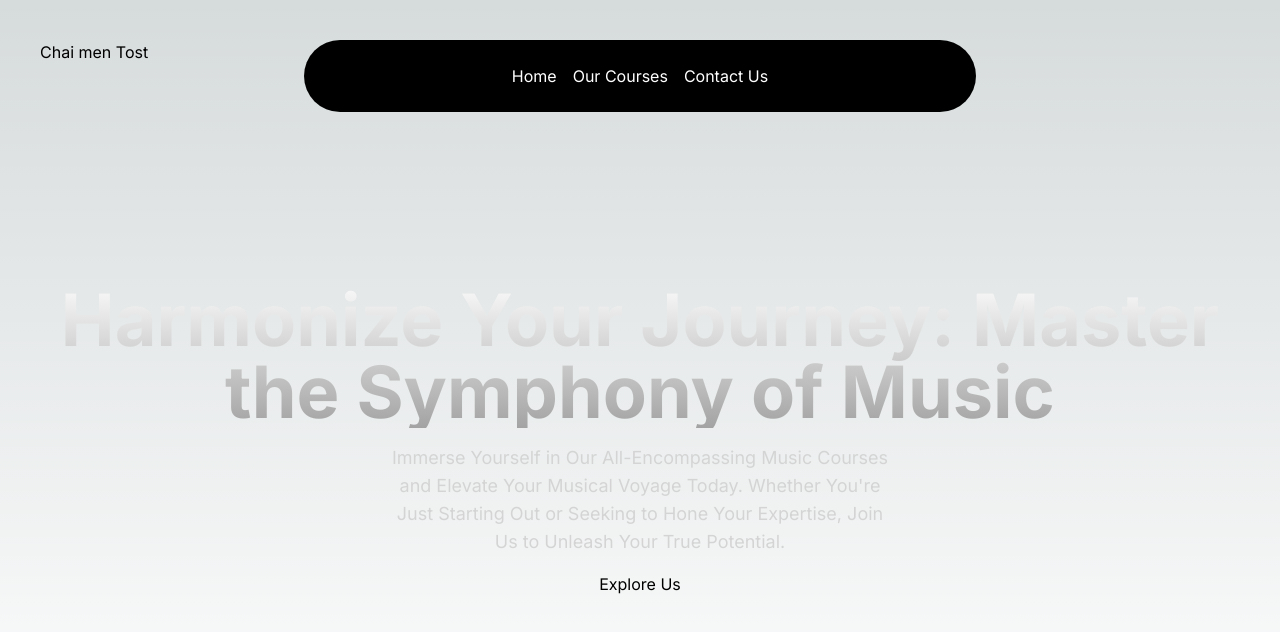
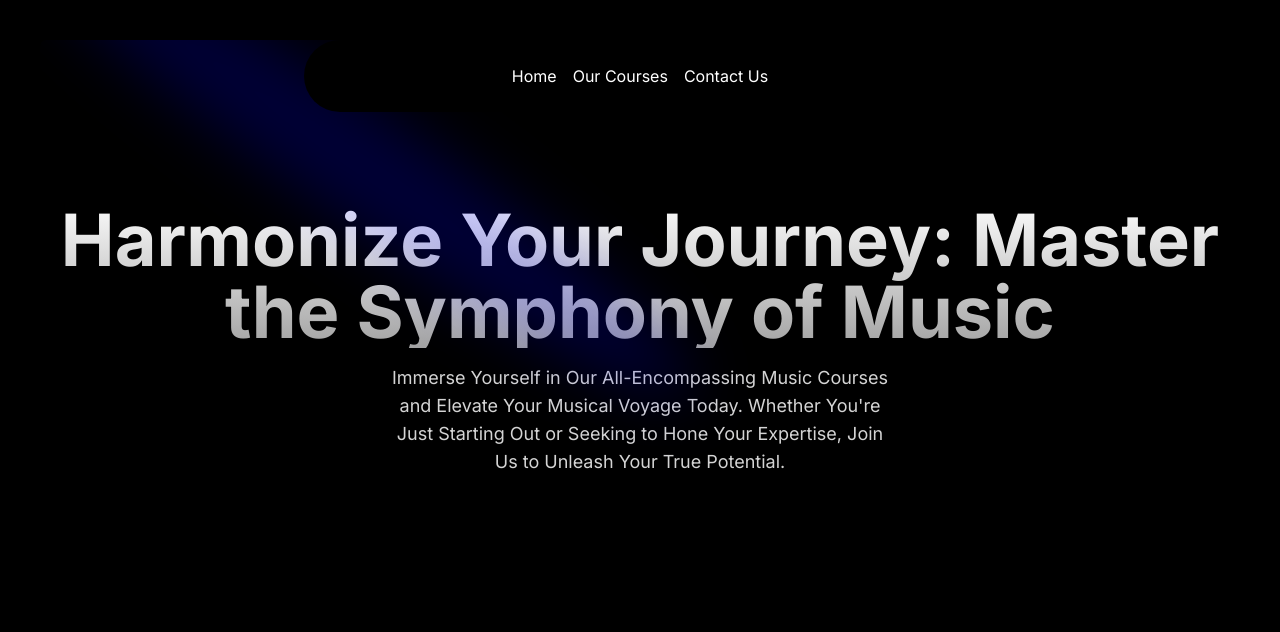
Before and after one commit to DasPriYam714/RhythmNest, a Next.js app: page / in a window 1280 px wide. Shown: the top 632 px of the page. Built offline with nearby package versions, Linux system fonts and the light colour scheme.

Commit message:
add spotlight

```diff
--- a/src/app/globals.css
+++ b/src/app/globals.css
@@ -1,33 +1,3 @@
 @tailwind base;
 @tailwind components;
 @tailwind utilities;
-
-:root {
-  --foreground-rgb: 0, 0, 0;
-  --background-start-rgb: 214, 219, 220;
-  --background-end-rgb: 255, 255, 255;
-}
-
-@media (prefers-color-scheme: dark) {
-  :root {
-    --foreground-rgb: 255, 255, 255;
-    --background-start-rgb: 0, 0, 0;
-    --background-end-rgb: 0, 0, 0;
-  }
-}
-
-body {
-  color: rgb(var(--foreground-rgb));
-  background: linear-gradient(
-      to bottom,
-      transparent,
-      rgb(var(--background-end-rgb))
-    )
-    rgb(var(--background-start-rgb));
-}
-
-@layer utilities {
-  .text-balance {
-    text-wrap: balance;
-  }
-}
--- a/src/app/layout.tsx
+++ b/src/app/layout.tsx
@@ -16,7 +16,7 @@
   children: React.ReactNode;
 }>) {
   return (
-    <html lang="en" className="dark">
+    <html lang="en" className="dark" data-theme="dark">
 
       <body className={inter.className}>
         <div className="relative w-full flex items-center">
--- a/src/app/page.tsx
+++ b/src/app/page.tsx
@@ -2,9 +2,11 @@
 
 export default function Home() {
   return (
-    <main className="flex min-h-screen flex-col  justify-between p-10">
-      <h2>Chai men Tost</h2>
-      <CoverSection></CoverSection>
+    <main className="flex min-h-screen flex-col  justify-between p-10 bg-black">
+      <div className="dark">
+        <CoverSection></CoverSection>
+      </div>
+
     </main>
   );
 }
--- a/src/components/CoverSection.tsx
+++ b/src/components/CoverSection.tsx
@@ -1,9 +1,15 @@
 import Link from "next/link";
+import { Spotlight } from "./ui/Spotlight";
 
 const CoverSection = () => {
     return (
         <div className="h-auto md:h-[40rem] w-full rounded-md flex flex-col items-center justify-center relative overflow-hidden mx-auto py-10 md:py-0">
             <div className="p-5 relative z-10 w-full text-center">
+            <Spotlight
+        className="-top-50 left-0 md:left-80 md:-top-20"
+        fill="blue"
+      />
+
                 <h1  className="mt-20 md:mt-0 text-4xl md:text-7xl font-bold bg-clip-text text-transparent bg-gradient-to-b from-neutral-50 to-neutral-400">Harmonize Your Journey: Master the Symphony of Music</h1>
                 <p className="mt-4 font-normal text-base md:text-lg text-neutral-300 max-w-lg mx-auto">Immerse Yourself in Our All-Encompassing Music Courses and Elevate Your Musical Voyage Today. Whether You're Just Starting Out or Seeking to Hone Your Expertise, Join Us to Unleash Your True Potential.</p>
                 <div className="mt-4">
--- /dev/null
+++ b/src/components/ui/Spotlight.tsx
@@ -0,0 +1,56 @@
+import React from "react";
+import { cn } from "@/utils/cn";
+
+type SpotlightProps = {
+  className?: string;
+  fill?: string;
+};
+
+export const Spotlight = ({ className, fill }: SpotlightProps) => {
+  return (
+    <svg
+      className={cn(
+        "animate-spotlight pointer-events-none absolute z-[1]  h-[169%] w-[138%] lg:w-[84%] opacity-0",
+        className
+      )}
+      xmlns="http://www.w3.org/2000/svg"
+      viewBox="0 0 3787 2842"
+      fill="none"
+    >
+      <g filter="url(#filter)">
+        <ellipse
+          cx="1924.71"
+          cy="273.501"
+          rx="1924.71"
+          ry="273.501"
+          transform="matrix(-0.822377 -0.568943 -0.568943 0.822377 3631.88 2291.09)"
+          fill={fill || "white"}
+          fillOpacity="0.21"
+        ></ellipse>
+      </g>
+      <defs>
+        <filter
+          id="filter"
+          x="0.860352"
+          y="0.838989"
+          width="3785.16"
+          height="2840.26"
+          filterUnits="userSpaceOnUse"
+          colorInterpolationFilters="sRGB"
+        >
+          <feFlood floodOpacity="0" result="BackgroundImageFix"></feFlood>
+          <feBlend
+            mode="normal"
+            in="SourceGraphic"
+            in2="BackgroundImageFix"
+            result="shape"
+          ></feBlend>
+          <feGaussianBlur
+            stdDeviation="151"
+            result="effect1_foregroundBlur_1065_8"
+          ></feGaussianBlur>
+        </filter>
+      </defs>
+    </svg>
+  );
+};
--- a/tailwind.config.ts
+++ b/tailwind.config.ts
@@ -14,6 +14,22 @@
         "gradient-conic":
           "conic-gradient(from 180deg at 50% 50%, var(--tw-gradient-stops))",
       },
+      animation: {
+        spotlight: "spotlight 2s ease .75s 1 forwards",
+      },
+      keyframes: {
+        spotlight: {
+          "0%": {
+            opacity: '0',
+            transform: "translate(-72%, -62%) scale(0.5)",
+          },
+          "100%": {
+            opacity: '1',
+            transform: "translate(-50%,-40%) scale(1)",
+          },
+        },
+      },
+
     },
   },
   plugins: [],
```
